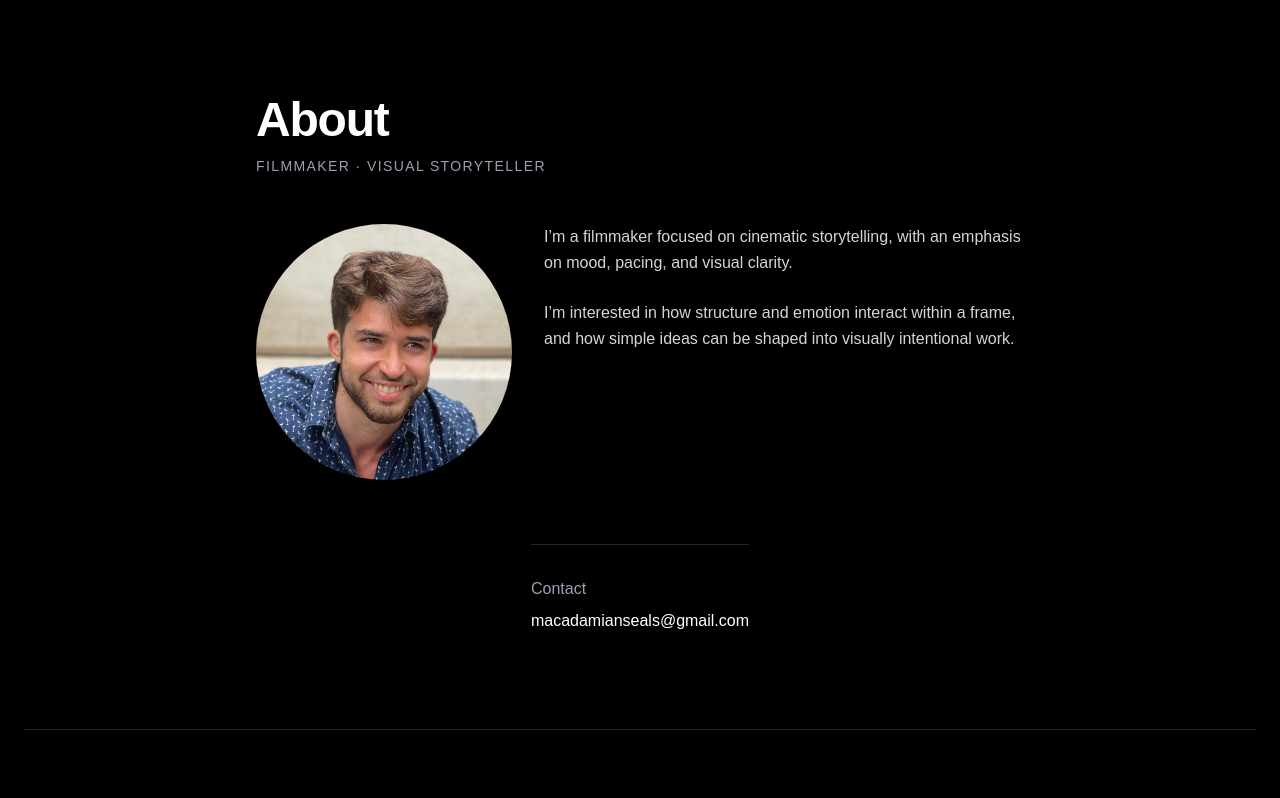
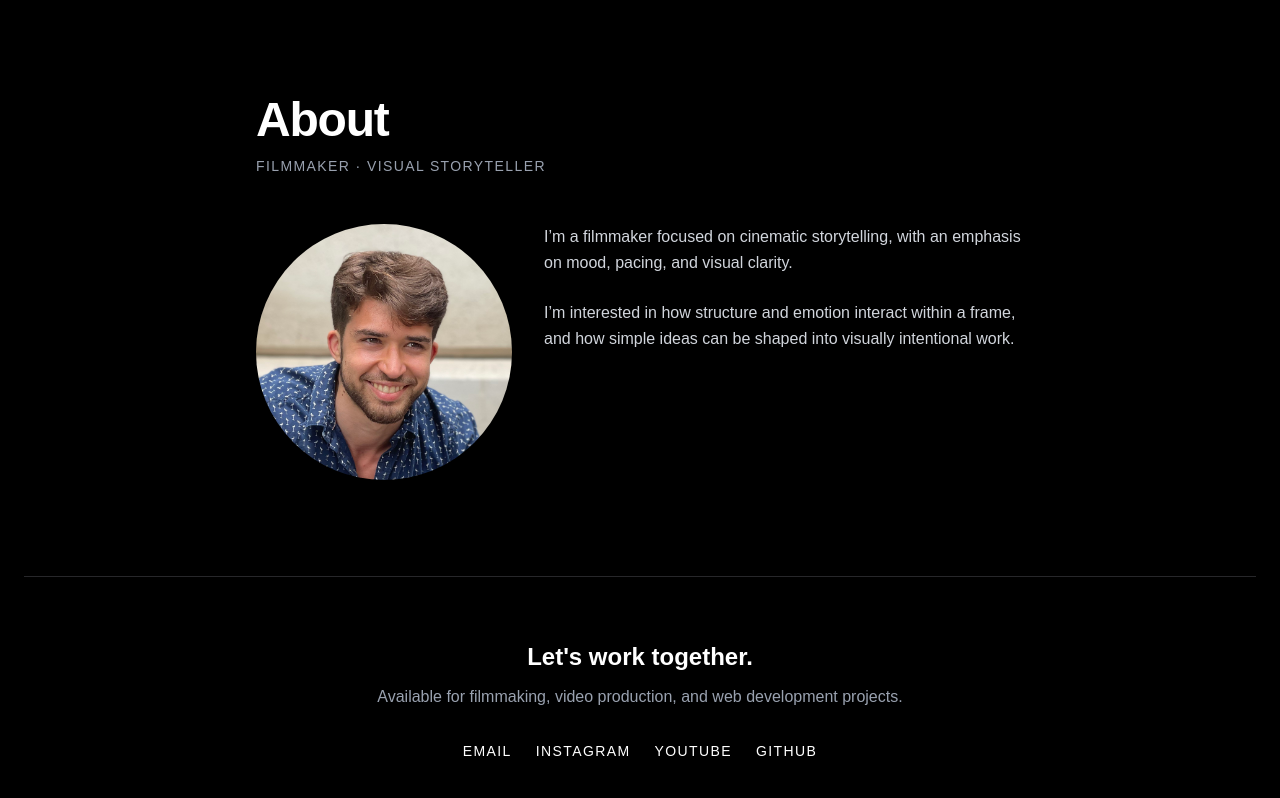
Before and after one commit to dseals3/film-code-portfolio, a Next.js app: page /about in a window 1280 px wide. Shown: the top 798 px of the page. Built offline with nearby package versions, Linux system fonts and the light colour scheme.

Commit message:
removed extra contact

```diff
--- a/app/about/page.tsx
+++ b/app/about/page.tsx
@@ -38,10 +38,6 @@ export default function About() {
                 </p>
             </div>
         </div>
-        <div className="max-w-2xl mx-auto mt-16 border-t border-zinc-800 pt-8">
-            <p className="text-gray-400">Contact</p>
-            <p className="text-white mt-2">macadamianseals@gmail.com</p>
-        </div>
 
         <div className="flex-1" />
 
```
